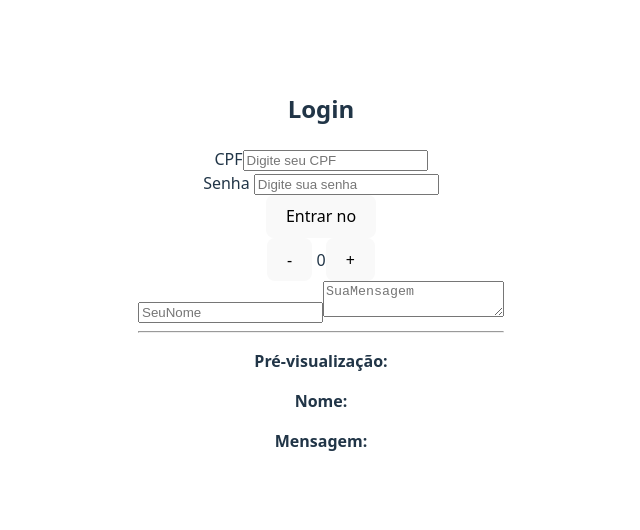
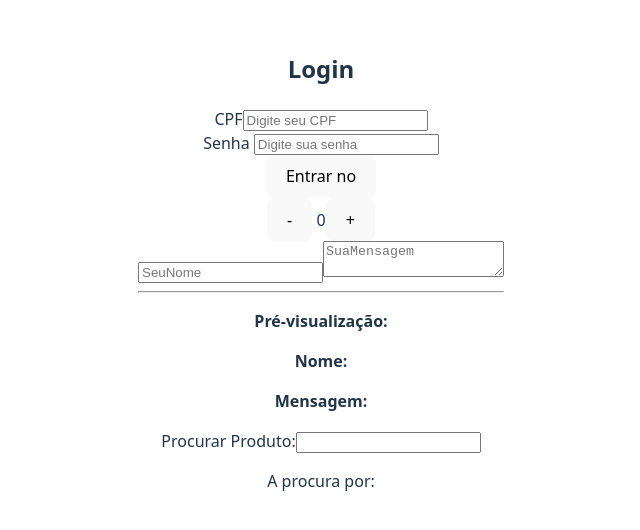
Before and after one commit to Quentalh/Glysera, a React (Vite) app: page / in a window 1280 px wide. Shown: the part 130-660 px from the top of the page, without its empty margins (319-959 px from the left). Built offline with nearby package versions, Linux system fonts and the light colour scheme.

Commit message:
Aula 12 Desafio 3

```diff
--- a/src/App.jsx
+++ b/src/App.jsx
@@ -4,14 +4,17 @@ import Contador from './components/Contador.jsx';
 import LoginForm from "./components/LoginForm.jsx"
 import Tela from "./components/Tela.jsx"
 import FormularioContato from './components/FormularioContato.jsx';
+import FiltroProdutos from './components/FiltroProdutos.jsx';
  function App(){
   return (
     <div>
      <LoginForm />
      <Contador/>
      <FormularioContato />
+     <FiltroProdutos/>
     </div>
   )
  }
 
+
  export default App;
--- /dev/null
+++ b/src/components/FiltroProdutos.jsx
@@ -0,0 +1,15 @@
+import { useState } from "react";
+
+function FiltroProdutos(){
+    const [termoBusca, setTermoBusca] = useState ('')
+    return(
+        <div>
+            <label>Procurar Produto:</label>
+            <input type="text" value={termoBusca} onChange={(e)=> setTermoBusca(e.target.value)} placeholder=" "/>
+            <p>A procura por: <strong>{termoBusca}</strong></p>
+
+        </div>
+    )
+
+}
+export default FiltroProdutos
```
